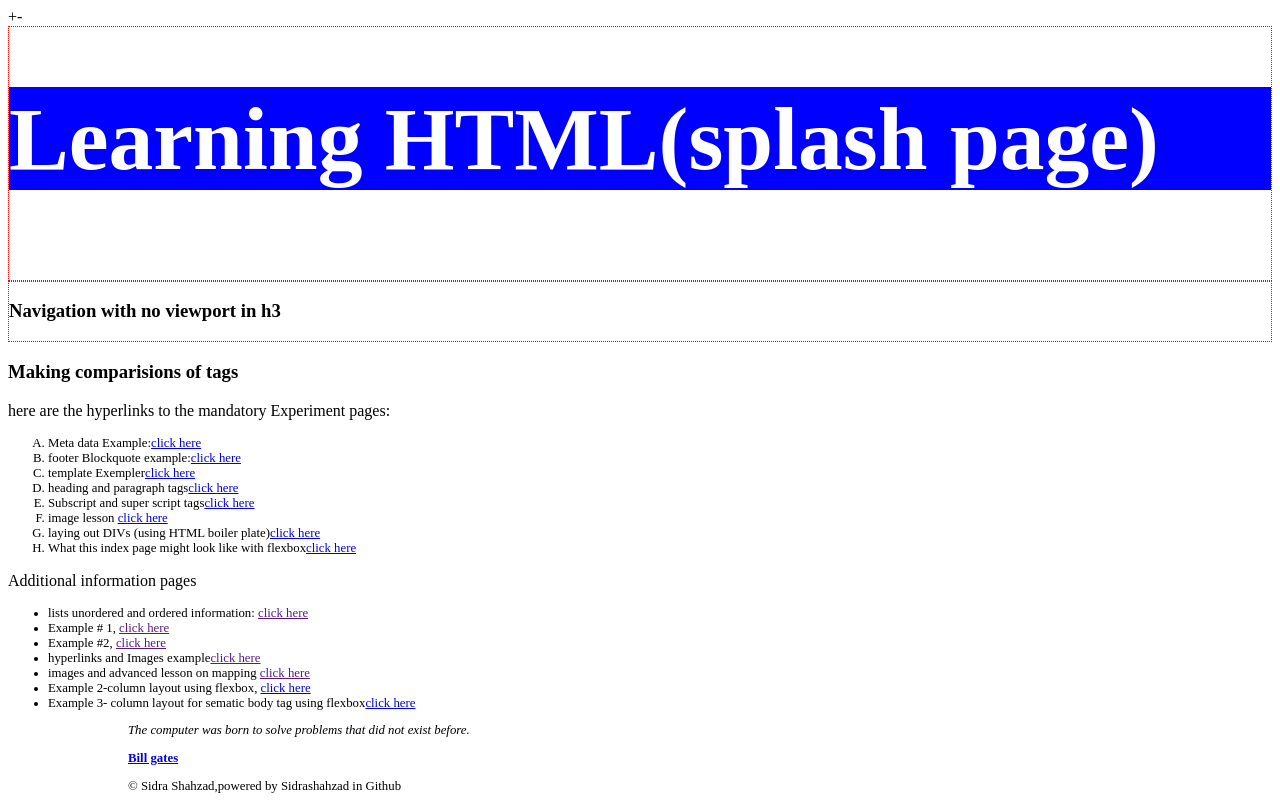
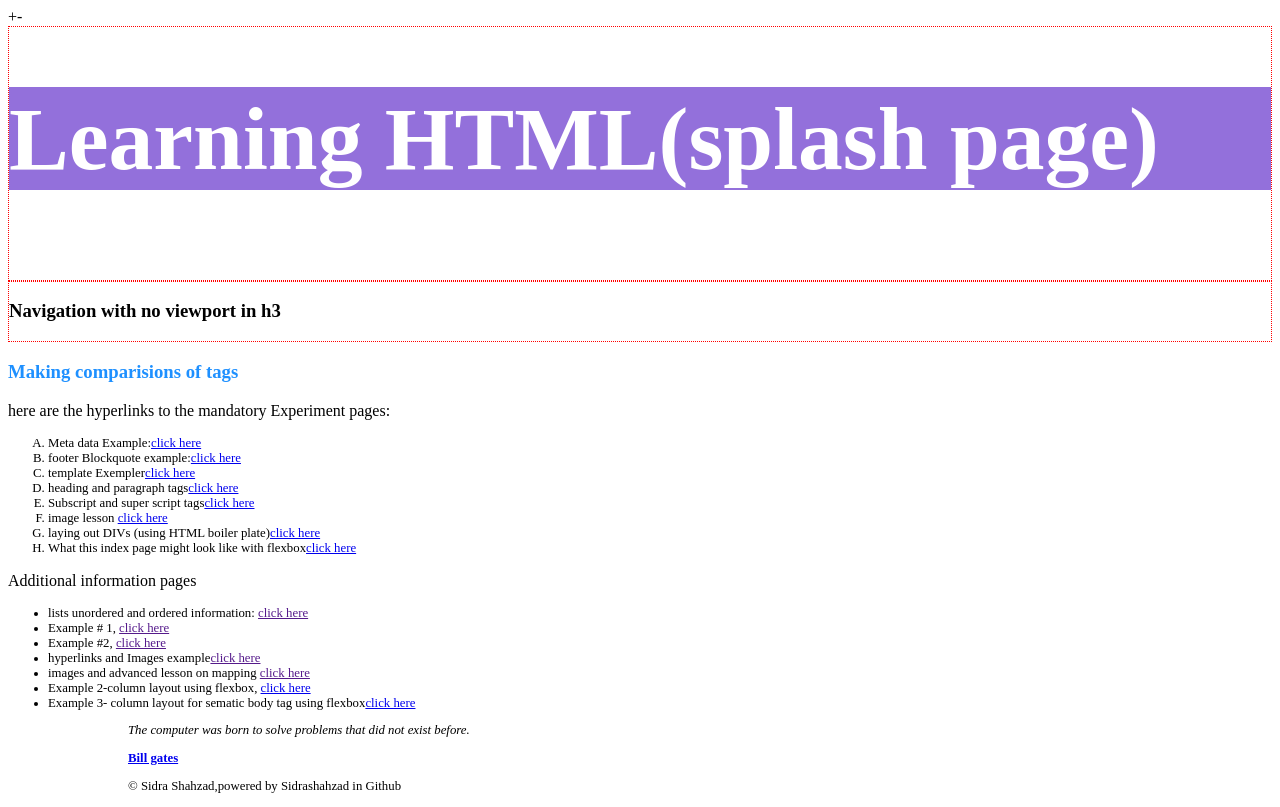
Before and after one commit to Sidrashahzad/html.github.io, a plain HTML site: page index.html in a window 1280 px wide. Drawn offline with Linux system fonts and the light colour scheme.

Commit message:
Update index.html

```diff
--- a/index.html
+++ b/index.html
@@ -16,14 +16,14 @@
 </head>
 
   </body>
-<div><header>
-  <h1 style="color:white; font-size:7vw;background-color:Blue;">Learning HTML(splash page)</p></h1></header></div>
+<div>
+  <header><h1 style="color:white; font-size:7vw;background-color:#9370DB;">Learning HTML(splash page)</p></h1></header></div>
 
   <div><h3><nav>Navigation with no viewport in h3</nav></h3></div>
 
 
 
-   <h3 style="font-size: 2,5vw;">Making comparisions of tags</h3>
+   <h3 style="font-size: 2,5vw;color:#1E90FF;">Making comparisions of tags</h3>
    <article>
      <p>here are the hyperlinks to the mandatory Experiment pages:</p>
     <ol style ="font-size:1vw;"type="A">
```
